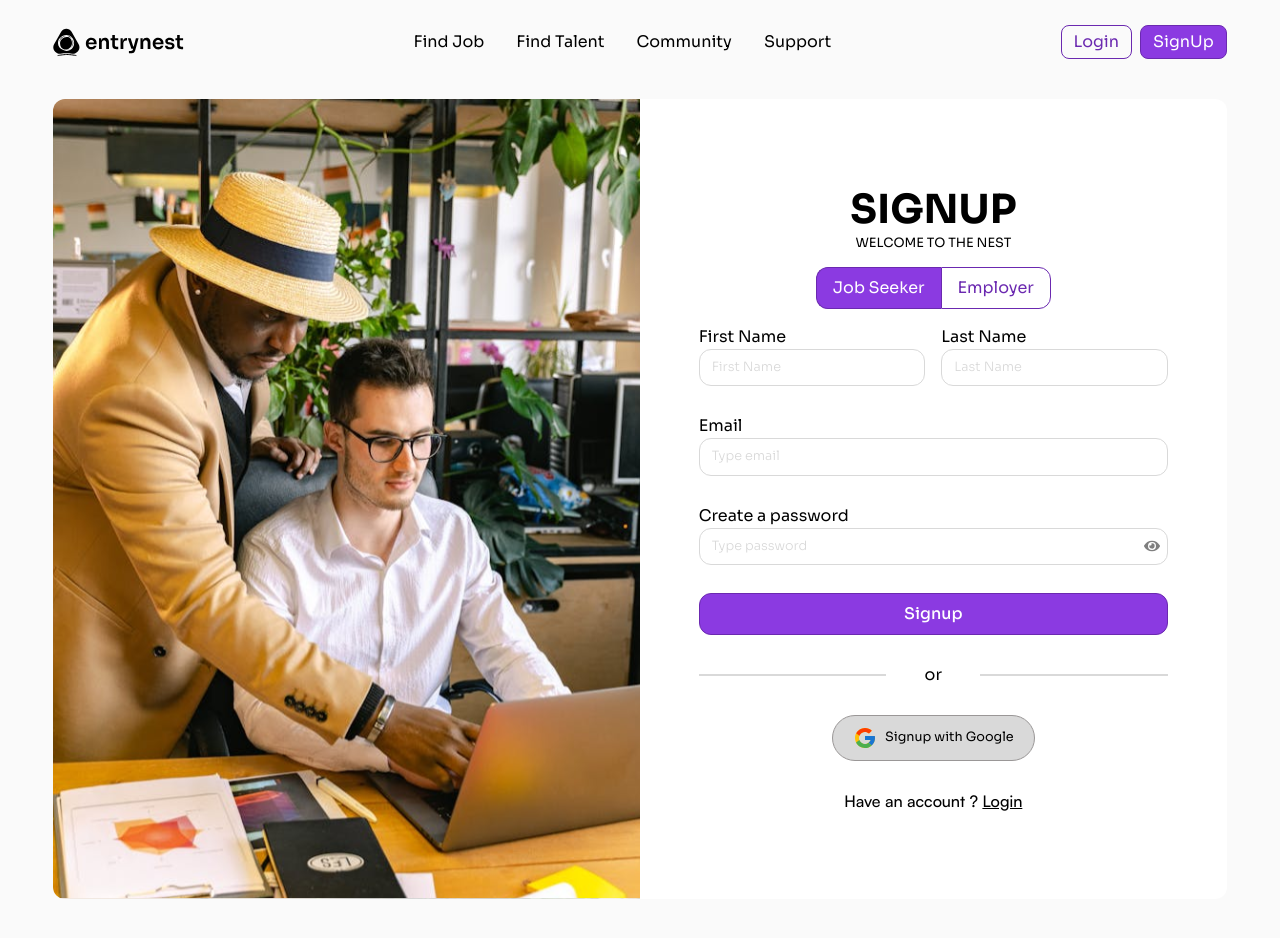
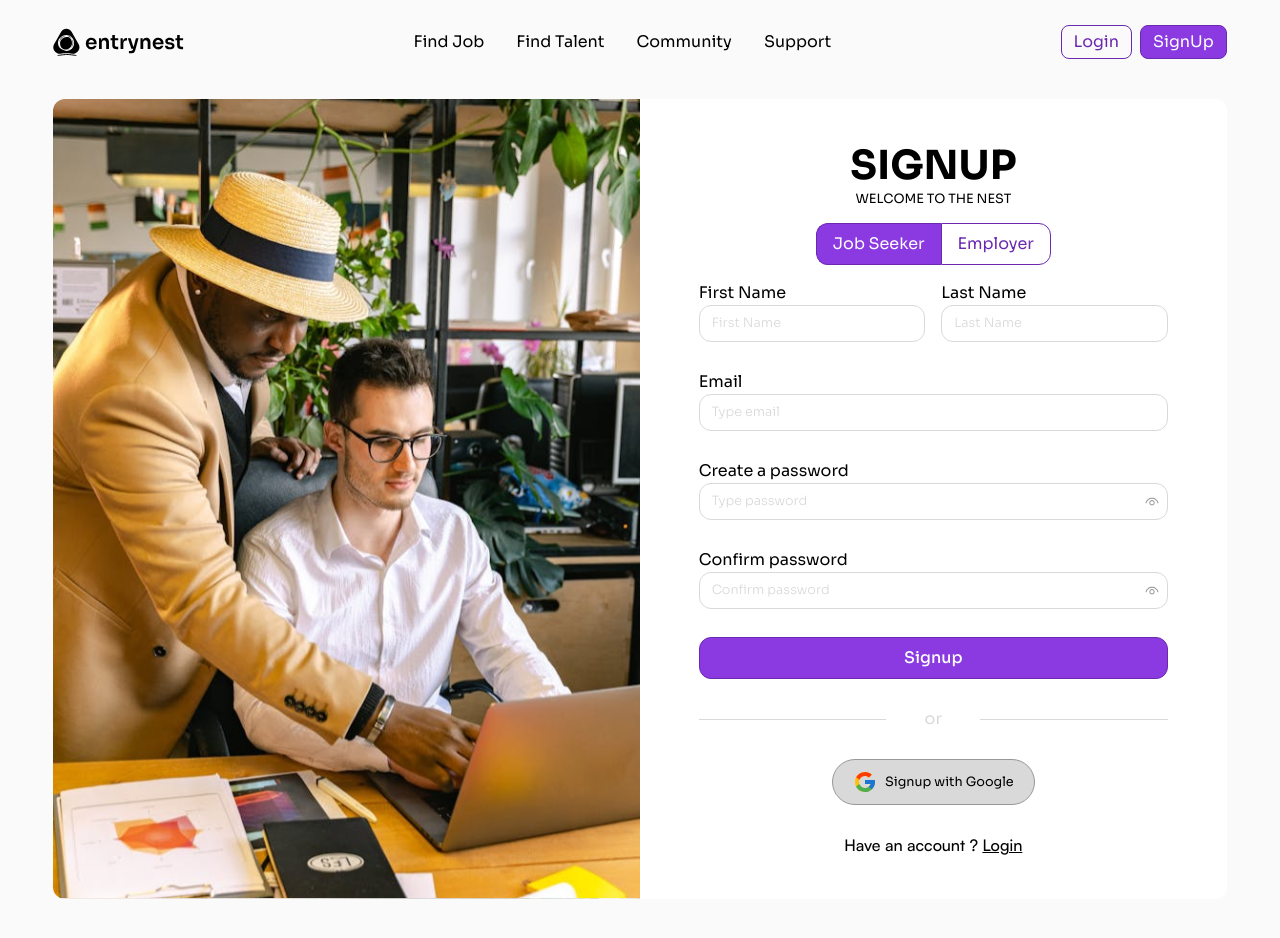
Before and after one commit to nyator/entrynest, a React (Vite) app in the folder client/: page /join_signup in a window 1280 px wide. Built offline with nearby package versions, Linux system fonts and the light colour scheme.

Commit message:
`Updated icons and layout in input fields and signup page`

```diff
--- a/client/src/elements/inputField.jsx
+++ b/client/src/elements/inputField.jsx
@@ -1,6 +1,8 @@
 import React, { useState } from "react";
-import { FaEyeSlash } from "react-icons/fa";
-import { FaEye } from "react-icons/fa";
+import { VscEyeClosed } from "react-icons/vsc";
+import { VscEye } from "react-icons/vsc";
+
+
 
 const InputField = ({ type, placeholder, onChange }) => {
   const [showPassword, setShowPassword] = useState(false);
@@ -25,7 +27,7 @@ const InputField = ({ type, placeholder, onChange }) => {
           onClick={handleTogglePassword}
           className="absolute top-1/2 transform -translate-y-1/2 right-2 "
         >
-          {showPassword ? <FaEyeSlash className="text-black/50"/> : <FaEye className="text-black/50"/>}
+          {showPassword ? <VscEyeClosed className="text-grayStroke"/> : <VscEye className="text-grayStroke"/>}
         </button>
       )}
     </div>
--- a/client/src/pages/LoginPage.jsx
+++ b/client/src/pages/LoginPage.jsx
@@ -63,7 +63,7 @@ function LoginPage() {
                 Forgot Password ?
               </p>
             </Link>
-            <div className="flex items-center justify-between">
+            <div className="flex items-center justify-between text-gray">
               <div className="w-2/5 h-[1.5px] bg-gray"></div>or
               <div className="w-2/5 h-[1.5px] bg-gray"></div>
             </div>
--- /dev/null
+++ b/client/src/pages/SignupJobSeeker.jsx
@@ -0,0 +1,9 @@
+import React from 'react'
+
+function SignupJobSeeker() {
+  return (
+    <div>SignupJobSeeker</div>
+  )
+}
+
+export default SignupJobSeeker
--- a/client/src/pages/SignupPage.jsx
+++ b/client/src/pages/SignupPage.jsx
@@ -1,5 +1,5 @@
 import React, { useState } from "react";
-import { Link } from "react-router";
+import { Link } from "react-router-dom";
 
 import { logPhoto } from "../constants/assests";
 import InputField from "../elements/inputField";
@@ -9,6 +9,7 @@ import { FcGoogle } from "react-icons/fc";
 function SignupPage() {
   const [username, setUsername] = React.useState("");
   const [password, setPassword] = React.useState("");
+  const [toggle, setToggle] = useState("jobseeker");
 
   const handleUsernameChange = (e) => {
     setUsername(e.target.value);
@@ -18,7 +19,14 @@ function SignupPage() {
     setPassword(e.target.value);
   };
 
-  const [toggle, setToggle] = useState("enabled");
+  // const handleSubmit = (e) => {
+  //   e.preventDefault();
+  //   if (toggle === "jobseeker") {
+  //     history.push("/signup-jobseeker");
+  //   } else {
+  //     // Handle employer submission
+  //   }
+  // };
 
   return (
     <div className="flex  md:flex-row w-full mt-10 justify-center items-center my-10 h-full bg-white rounded-xl">
@@ -35,31 +43,26 @@ function SignupPage() {
           <p className="text-clampDesc">WELCOME TO THE NEST</p>
         </div>
 
-        {/* <div className="flex gap-2 items-center justify-center w-fit bg-green-700">
-          <p>Job Seeker</p>
-          <p>Employer</p>
-        </div> */}
-
         <div className=" flex justify-center items-center">
           <div className="flex w-fit rounded-xl">
             <button
               className={`text-clampText border-[1.5px] border-primaryStroke border-r-0 py-2 px-4 rounded-s-xl  ${
-                toggle === "enabled"
+                toggle === "jobseeker"
                   ? "bg-primary text-white"
                   : "bg-gray-200 text-primaryStroke"
               } transition duration-300`}
-              onClick={() => setToggle("enabled")}
+              onClick={() => setToggle("jobseeker")}
             >
               Job Seeker
             </button>
 
             <button
               className={`text-clampText border-[1.5px] border-primaryStroke py-2 px-4 rounded-r-xl ${
-                toggle === "disabled"
+                toggle === "employer"
                   ? "bg-primary text-white"
                   : "bg-gray-200 text-primaryStroke"
               } transition duration-300`}
-              onClick={() => setToggle("disabled")}
+              onClick={() => setToggle("employer")}
             >
               Employer
             </button>
@@ -102,12 +105,22 @@ function SignupPage() {
               />
             </div>
 
+            <div className="flex flex-col">
+              <h1 className="text-clampText">Confirm password</h1>
+              <InputField
+                type="password"
+                placeholder="Confirm password"
+                onChange={handlePasswordChange}
+              />
+            </div>
+
             <Button
+              // onCLick={handleSubmit}
               text="Signup"
               className="w-full bg-primary text-white font-medium py-2 rounded-xl"
             />
 
-            <div className="flex items-center justify-between">
+            <div className="flex items-center justify-between text-gray">
               <div className="w-2/5 h-[1.5px] bg-gray"></div>or
               <div className="w-2/5 h-[1.5px] bg-gray"></div>
             </div>
```
